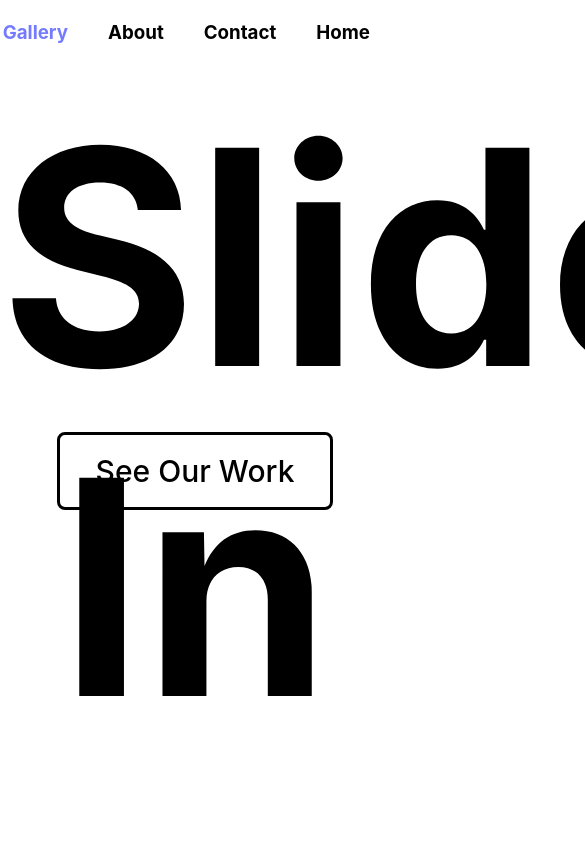
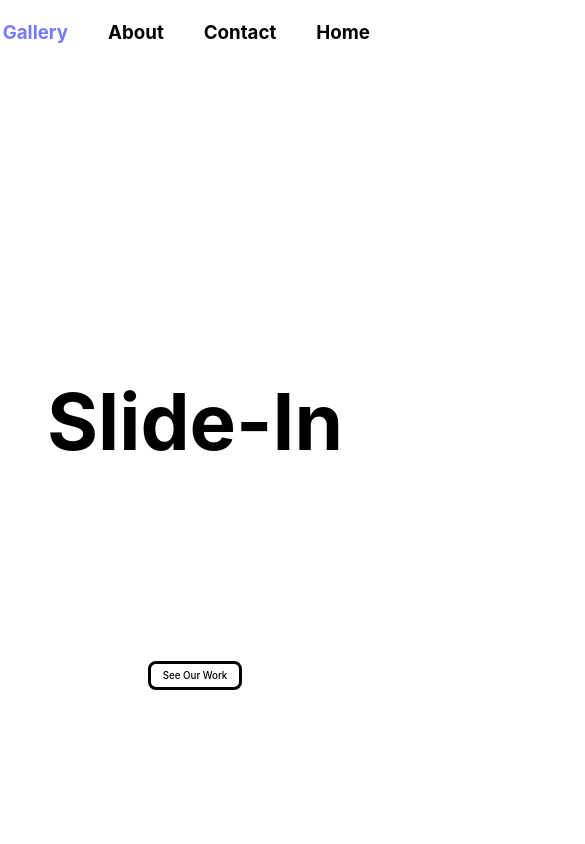
Before and after one commit to mjchin1/WebPageSamples, a React (Vite) app in the folder client/: page /sldn in a window 390 px wide. Shown: the top 844 px of the page, 585 px wide, since content can reach past the window. Built offline with nearby package versions, Linux system fonts and the light colour scheme; a web font is replaced by a local one.

Commit message:
made slide-in font and button responsive

```diff
--- a/client/src/index.css
+++ b/client/src/index.css
@@ -1817,7 +1817,7 @@ font-weight: 600;
 
 .sldnHeader {
  margin-top: 0;
- font-size: 300px;
+ font-size: 20vw;
  position: absolute;
  right: 0;
  left: 0;
@@ -1832,14 +1832,14 @@ font-weight: 600;
 
 .sldnHomeButton {
   position: absolute;
-  font-size:30px;
+  font-size: 2.5vw;
   background-color: transparent;
   opacity: 0;
   border: solid;
   animation: imageAppear 3s;
   animation-delay: 2s;
   animation-fill-mode: forwards;
-  margin-top: 25vw;
+  margin-top: 60vh;
 }
 
 .sldnNav {
```
